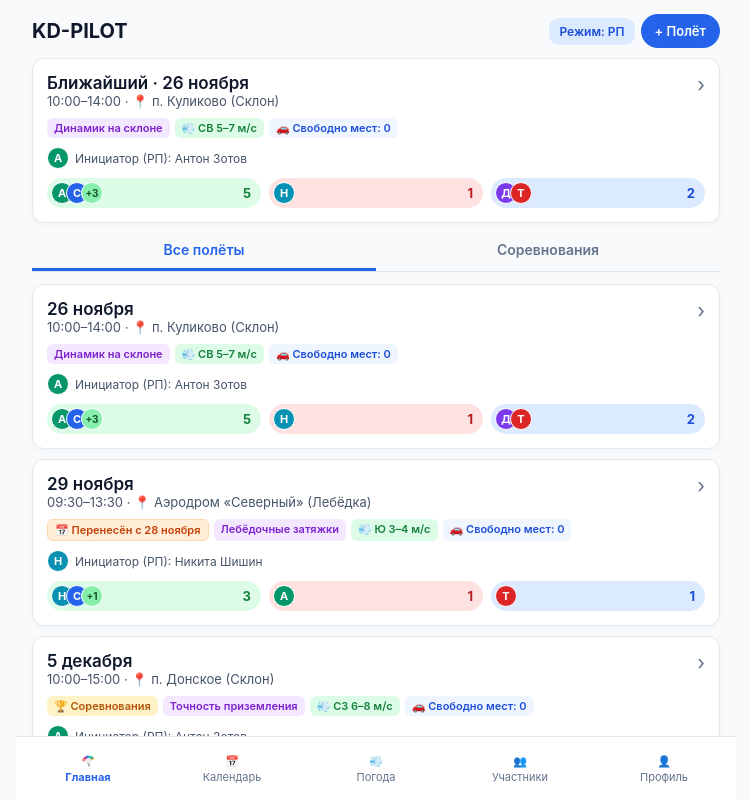
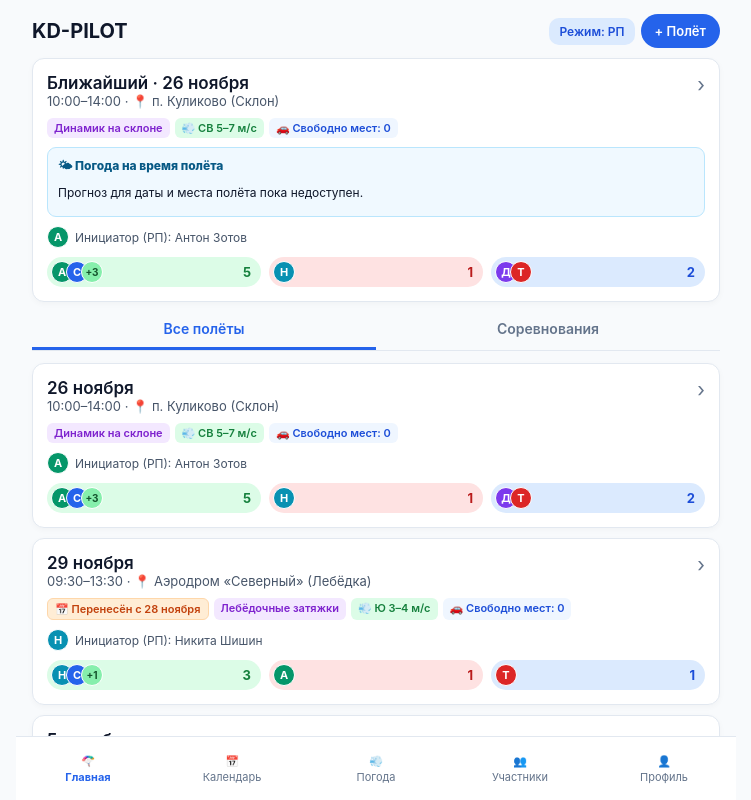
Before and after one commit to melnikovptz-eng/Aeroclub-Debug, a plain HTML site: page index.html in a window 1280 px wide. Shown: the whole page, without its empty margins (264-1015 px from the left). Drawn offline with Linux system fonts and the light colour scheme; no server answers.

Commit message:
Add automatic flight-time weather to nearest flight card

```diff
--- a/index.html
+++ b/index.html
@@ -110,6 +110,10 @@
   .weather-spot { gap:8px; }
   .weather-current { font-size:13px; color:#334155; }
   .weather-loading { color:#64748B; font-size:13px; padding:12px 0; }
+  .flight-weather { background:#F0F9FF; border:1px solid #BAE6FD; border-radius:9px; padding:9px 10px; display:flex; flex-direction:column; gap:5px; }
+  .flight-weather-title { font-size:12px; font-weight:800; color:#075985; }
+  .flight-weather-values { font-size:12px; line-height:1.6; color:#0F172A; }
+  .flight-weather-note { font-size:11px; color:#475569; }
   @media (max-width:360px) { .weather-grid { grid-template-columns:1fr; } }
 
   /* Формы и модалка */
@@ -490,6 +494,7 @@
   function renderHome() {
     var feat = document.getElementById("featured"); feat.innerHTML = "";
     if (flights.length) feat.appendChild(buildFlightCard(flights[0], true));
+    updateFeaturedFlightWeather();
 
     var list = document.getElementById("list"); list.innerHTML = "";
     for (var i = 0; i < flights.length; i++) {
@@ -972,6 +977,7 @@
   // Погода: актуальные данные Open-Meteo для каждого спота.
   var weatherLoaded = false;
   var weatherLoading = false;
+  var weatherDataBySpot = [];
   var weatherSpots = [
     { name: "п. Куликово", sector: ["С", "СВ"], lat: 54.96, lon: 20.35 },
     { name: "п. Донское", sector: ["СЗ", "З"], lat: 54.95, lon: 20.65 },
@@ -1045,6 +1051,67 @@
     return card;
   }
 
+  function parseFlightDate(f) {
+    var months = {"января":0,"февраля":1,"марта":2,"апреля":3,"мая":4,"июня":5,"июля":6,"августа":7,"сентября":8,"октября":9,"ноября":10,"декабря":11};
+    var m = String(f.date || "").toLowerCase().match(/(\\d{1,2})\\s+([а-яё]+)/i);
+    if (!m || months[m[2]] === undefined) return null;
+    var ym = String(f.month || "").match(/(20\\d{2})/);
+    var tm = String(f.time || "").match(/(\\d{1,2}):(\\d{2})/);
+    var d = new Date(ym ? Number(ym[1]) : new Date().getFullYear(), months[m[2]], Number(m[1]), tm ? Number(tm[1]) : 12, tm ? Number(tm[2]) : 0);
+    return isNaN(d.getTime()) ? null : d;
+  }
+
+  function updateFeaturedFlightWeather() {
+    var host = document.getElementById("featured");
+    var card = host && host.querySelector(".card");
+    if (!card) return;
+    var old = card.querySelector(".flight-weather");
+    if (old) old.remove();
+    var f = flights.length ? flights[0] : null;
+    if (!f || f.canceled) return;
+    var spot = weatherSpots.filter(function(x) { return f.spot.toLowerCase().indexOf(x.name.toLowerCase()) !== -1; })[0];
+    var idx = spot ? weatherSpots.indexOf(spot) : -1;
+    var data = idx >= 0 ? weatherDataBySpot[idx] : null;
+    var target = parseFlightDate(f);
+    var box = document.createElement("div");
+    box.className = "flight-weather";
+    var title = document.createElement("div");
+    title.className = "flight-weather-title";
+    title.textContent = "🌤 Погода на время полёта";
+    box.appendChild(title);
+    var values = document.createElement("div");
+    values.className = "flight-weather-values";
+    var note = document.createElement("div");
+    note.className = "flight-weather-note";
+    if (!data || !data.hourly || !target) {
+      values.textContent = weatherLoading ? "Загружаем прогноз…" : "Прогноз для даты и места полёта пока недоступен.";
+    } else {
+      var hourly = data.hourly, best = -1, bestDiff = Infinity;
+      for (var i = 0; i < (hourly.time || []).length; i++) {
+        var diff = Math.abs(new Date(hourly.time[i] + ":00").getTime() - target.getTime());
+        if (diff < bestDiff) { bestDiff = diff; best = i; }
+      }
+      if (best < 0 || bestDiff > 3 * 60 * 60 * 1000) {
+        values.textContent = "На выбранное время прогноз пока не предоставлен.";
+      } else {
+        var dir = windDirection(hourly.wind_direction_10m[best]);
+        var suitable = spot.sector.indexOf(dir) !== -1 || spot.name.indexOf("Аэродром") === 0 || spot.name.indexOf("Сокольники") === 0;
+        values.textContent = "🌡 " + weatherNumber(hourly.temperature_2m[best]) + " °C · 💨 " + dir + " " +
+          weatherNumber(hourly.wind_speed_10m[best]) + " м/с · порывы " + weatherNumber(hourly.wind_gusts_10m[best]) +
+          " м/с · ☔ " + weatherNumber(hourly.precipitation_probability[best]) + "% (" +
+          weatherNumber(hourly.precipitation[best]) + " мм) · ☁ " + weatherNumber(hourly.cloud_cover[best]) + "%";
+        note.textContent = (suitable ? "✓ Направление в рабочем секторе" : "⚠ Направление вне рабочего сектора") +
+          " · " + target.toLocaleString("ru-RU", {day:"numeric",month:"short",hour:"2-digit",minute:"2-digit"});
+        note.className = "flight-weather-note " + (suitable ? "weather-good" : "weather-bad");
+      }
+    }
+    box.appendChild(values);
+    box.appendChild(note);
+    var badges = card.querySelector(".badges");
+    if (badges && badges.parentNode) badges.parentNode.insertBefore(box, badges.nextSibling);
+    else card.appendChild(box);
+  }
+
   async function loadWeather(force) {
     if (weatherLoading || (weatherLoaded && !force)) return;
     weatherLoading = true;
@@ -1060,13 +1127,16 @@
       var url = "https://api.open-meteo.com/v1/forecast?latitude=" + lat +
         "&longitude=" + lon +
         "&current=temperature_2m,wind_speed_10m,wind_direction_10m,precipitation" +
+        "&hourly=temperature_2m,precipitation_probability,precipitation,cloud_cover,wind_speed_10m,wind_direction_10m,wind_gusts_10m" +
         "&daily=weather_code,temperature_2m_max,temperature_2m_min,precipitation_probability_max,wind_speed_10m_max,wind_direction_10m_dominant" +
-        "&forecast_days=3&wind_speed_unit=ms&timezone=Europe%2FKaliningrad";
+        "&forecast_days=16&wind_speed_unit=ms&timezone=Europe%2FKaliningrad";
       var response = await fetch(url);
       if (!response.ok) throw new Error("Сервис погоды ответил: " + response.status);
       var result = await response.json();
       var data = Array.isArray(result) ? result : [result];
       if (!data.length || !data[0].daily) throw new Error("Сервис не вернул прогноз");
+      weatherDataBySpot = data;
+      updateFeaturedFlightWeather();
       currentBox.innerHTML = "";
       var title = document.createElement("div");
       title.className = "title"; title.style.fontSize = "15px";
@@ -1110,6 +1180,7 @@
   }
 
   renderHome();
+  loadWeather(false);
   renderCalendar();
   renderPilots();
   renderProfile();
```
